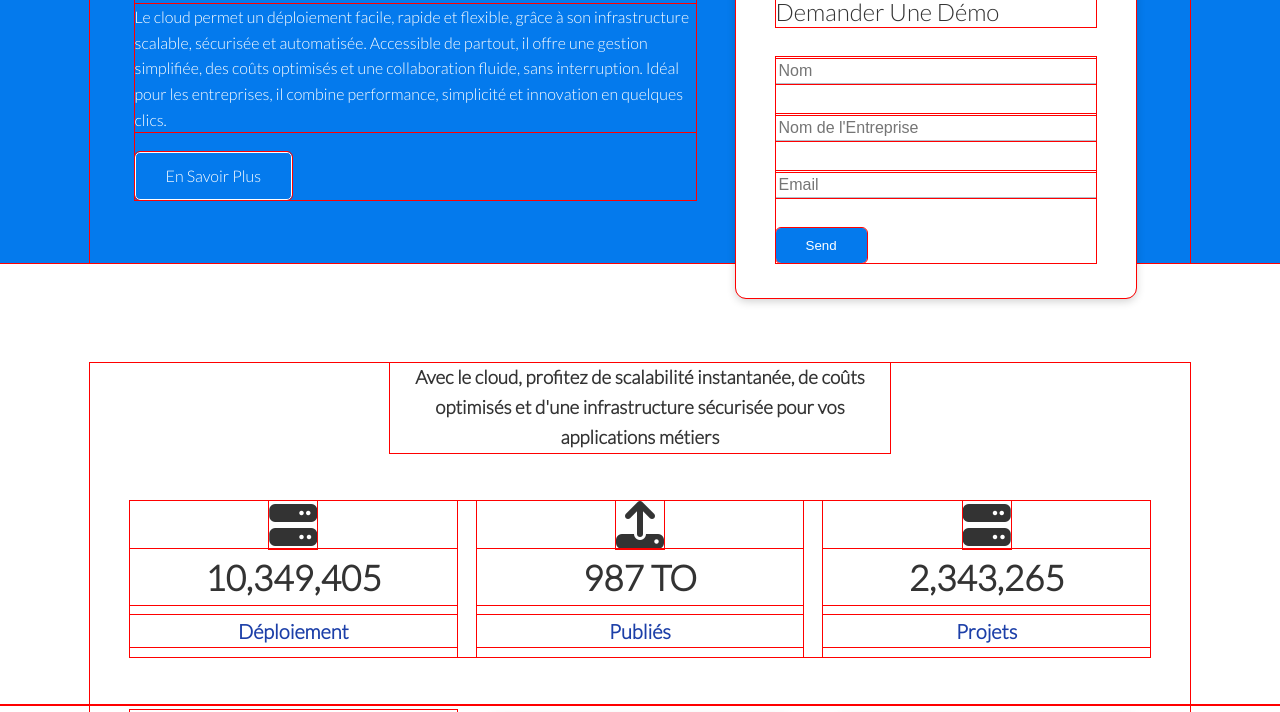
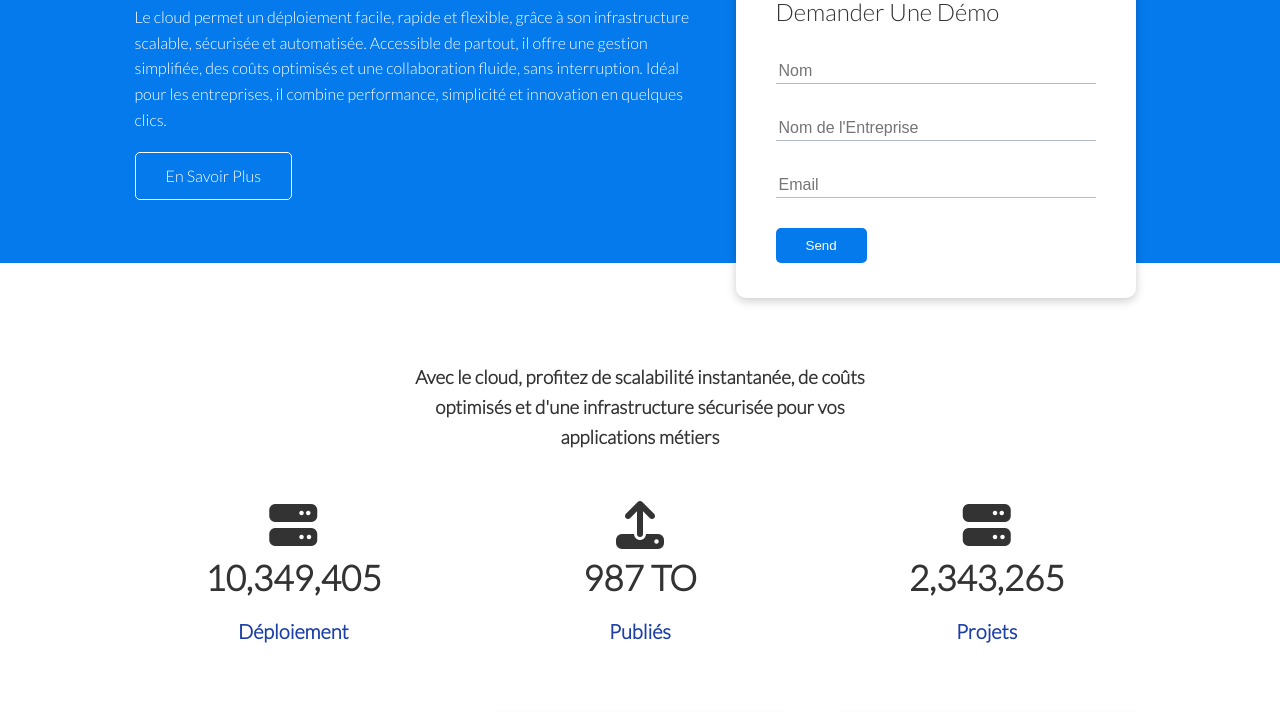
Before and after one commit to jeremy-tzk/third-project, a plain HTML site: page index.html in a window 1280 px wide. Shown: the part 207-919 px from the top of the page. Drawn offline with Linux system fonts and the light colour scheme.

Commit message:
changement style.css

```diff
--- a/style.css
+++ b/style.css
@@ -14,8 +14,7 @@
 * {
     box-sizing: border-box;
     padding: 0;
-    margin: 0;
-     outline: 1px solid red;
+    margin: 0; g
 }
 
 body {
```
